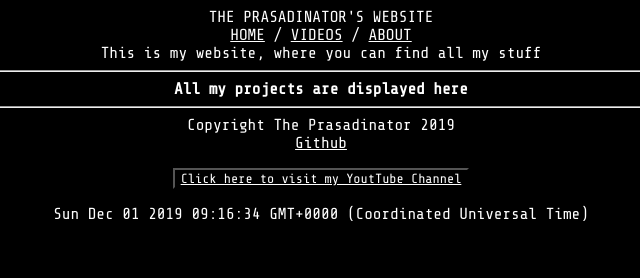
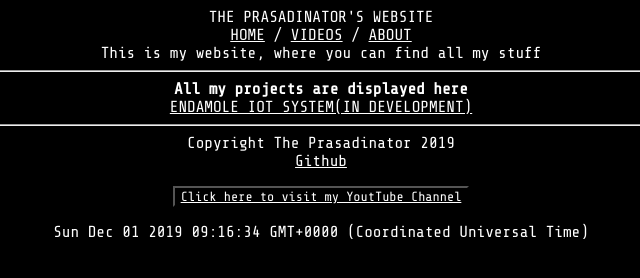
Before and after one commit to ThePrasadinator/ThePrasadinator.github.io, a plain HTML site: page index.html in a window 1280 px wide. Shown: the whole page, without its empty margins (319-959 px from the left). Drawn offline with nearby package versions, Linux system fonts and the light colour scheme.

Commit message:
Update index.html

```diff
--- a/index.html
+++ b/index.html
@@ -83,6 +83,8 @@
 <div class = "brief" style="text-align: center;"> This is my website, where you can find all my stuff </div>
 <hr>
 <div class = "projects" style="text-align: center;"><b>All my projects are displayed here</b><br> </div>
+<div class="mkrtobe" style="text-align: center;"><a href="mkrtobe.html">ENDAMOLE IOT SYSTEM(IN DEVELOPMENT)</a></div>
+</div>
 <hr>
 <div class = "footer"><footer style="text-align: center;"> Copyright The Prasadinator 2019 <br> <a href="https://github.com/ThePrasadinator/">Github</a><br>
 <p style="text-align: center;"><button><a href="https://www.youtube.com/channel/UCE2B7cUIbsUbB77vvGK-PSQ"> Click here to visit my YoutTube Channel </a></button></p><script type="text/javascript" style="text-align: left;">
```
